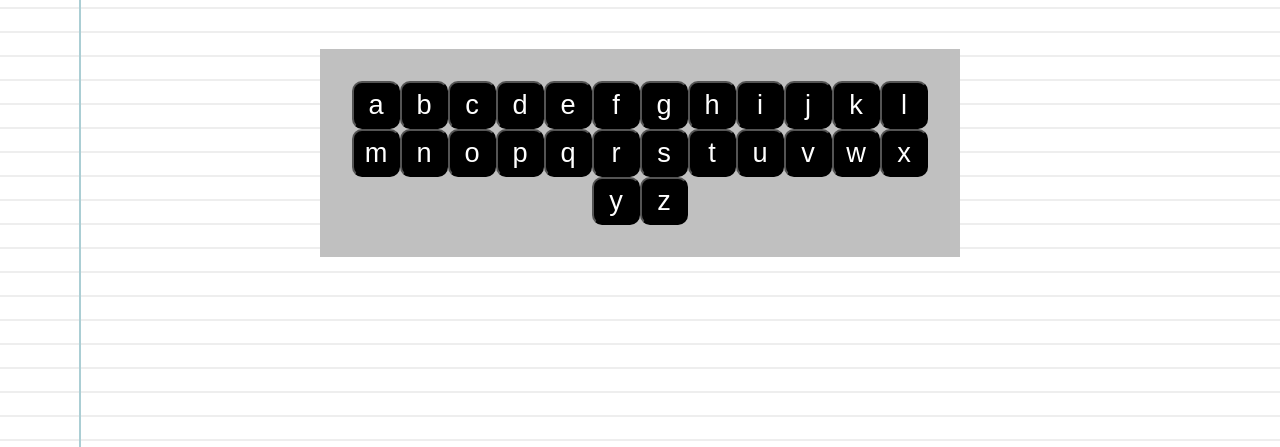
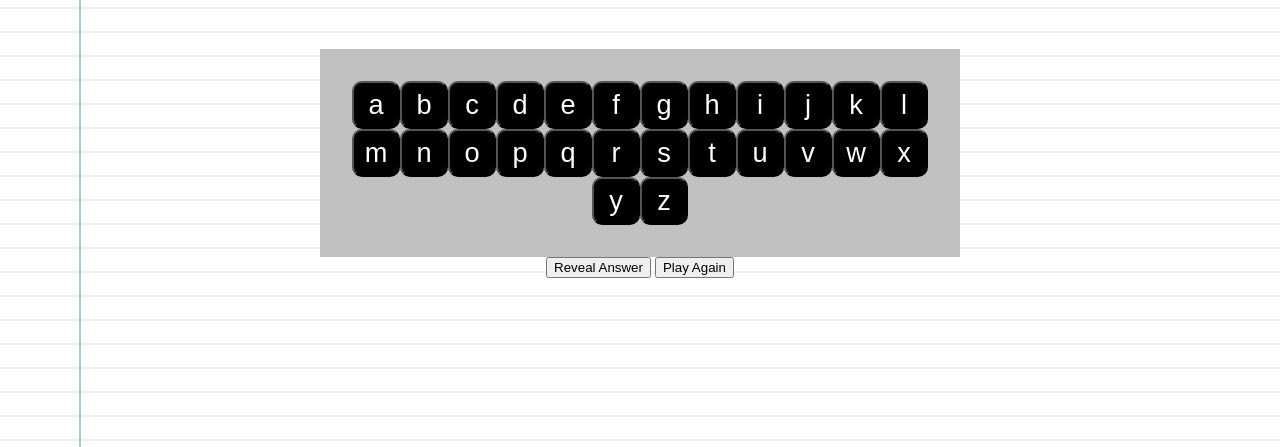
Before and after one commit to zoejoliver/my-hangman-game, a plain HTML site: page index.html in a window 1280 px wide. Shown: the part 353-800 px from the top of the page. Drawn offline with nearby package versions, Linux system fonts and the light colour scheme.

Commit message:
added 'reveal word' and 'play again' buttons

```diff
--- a/index.html
+++ b/index.html
@@ -15,6 +15,8 @@
 
   <div id = "box"></div>
 
+<input type= "button" value="Reveal Answer" onClick= "showAnswer()"/>
+<input type= "button" value="Play Again" onClick= "playAgain()"/>
 
 
         <script src= "https://cdnjs.cloudflare.com/ajax/libs/jquery/3.1.0/jquery.js"></script>
--- a/js/main.js
+++ b/js/main.js
@@ -5,9 +5,6 @@ var resultDisplay = ''; //underscores for letters mmm
 var wordsArray = ['dog', 'cat', 'cow', 'pig'];
 var answerWord;
 var char;
-var numChar;
-var result = [];
-var newResult = [];
 var answerArray = [];
 
 var guessCount = 0;
@@ -55,3 +52,17 @@ function setLetter(x) {
   document.getElementById("answer-word").innerHTML = answerArray.join(" ");
   char = '';
 }
+
+function showAnswer(){
+  for(var j = 0; j<answerWord.length; j++){
+    answerArray[j] = answerWord[j];
+  }
+  document.getElementById("answer-word").innerHTML = answerArray.join(" ");
+}
+
+function playAgain(){
+  answerWord = '';
+  answerArray = [];
+  initialDisplay();
+  document.getElementById("wrongGuess").innerHTML = ''
+}
```
